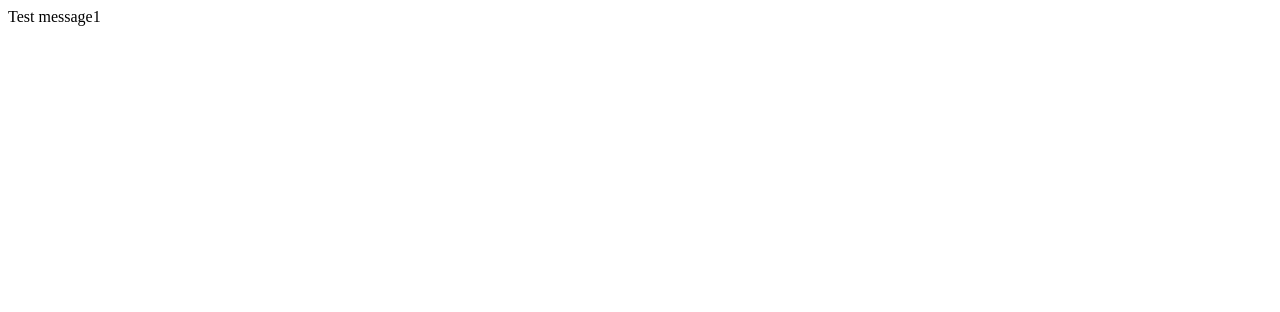
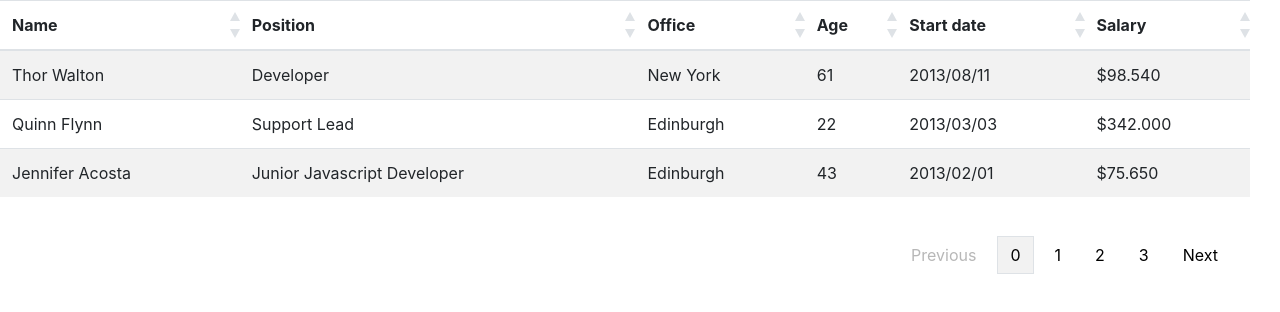
Before and after one commit to Arver1/Table, a React app: page / in a window 1280 px wide. Built offline with nearby package versions, Linux system fonts and the light colour scheme.

Commit message:
added output and pagination

```diff
--- a/index.html
+++ b/index.html
@@ -3,9 +3,10 @@
 <head>
   <meta charset="UTF-8">
   <title>Table</title>
+  <link rel="stylesheet" href="https://stackpath.bootstrapcdn.com/bootstrap/4.1.3/css/bootstrap.min.css" integrity="sha384-MCw98/SFnGE8fJT3GXwEOngsV7Zt27NXFoaoApmYm81iuXoPkFOJwJ8ERdknLPMO" crossorigin="anonymous">
 </head>
 <body>
-<div id="container"></div>
+<div id="container" class="container-fluid h-100"></div>
 <script src="build/bundle.js"></script>
 </body>
 </html>
--- a/src/components/App.js
+++ b/src/components/App.js
@@ -1,7 +1,74 @@
-import React from 'react';
+import React, { PureComponent } from 'react';
+import PropTypes from 'prop-types';
+import WorkerList from './WorkerList';
+import Pagination from './Pagination';
+import isNumber from '../util';
 
-function App() {
-  return <div>Test message1</div>;
+Date.prototype.format = function(format = 'yyyy-mm-dd') {
+  const replaces = {
+    yyyy: this.getFullYear(),
+    mm: ('0' + (this.getMonth() + 1)).slice(-2),
+    dd: ('0' + this.getDate()).slice(-2),
+    hh: ('0' + this.getHours()).slice(-2),
+    MM: ('0' + this.getMinutes()).slice(-2),
+    ss: ('0' + this.getSeconds()).slice(-2),
+  };
+  let result = format;
+  for (const replace in replaces) {
+    result = result.replace(replace, replaces[replace]);
+  }
+  return result;
+};
+
+class App extends PureComponent {
+  static propTypes = {
+    workers: PropTypes.array,
+  };
+  constructor(props) {
+    super(props);
+    this.state = {
+      workers: this.props.workers,
+      activePage: 0,
+    };
+    this.pageMax = 3;
+  }
+
+  changePage = value => {
+    if (!isNumber(value)) return;
+    this.setState({
+      activePage: value,
+    });
+  };
+
+  sortWorkers = (field, direction, compareF) => {
+    const f = compareF
+      ? compareF
+      : (a, b) => {
+          if (a[field] === b[field]) {
+            return 0;
+          }
+          return a[field] > b[field] ? direction : direction * -1;
+        };
+    this.setState({
+      workers: [...this.state.workers].sort(f),
+    });
+  };
+
+  render() {
+    const index = this.state.activePage * this.pageMax;
+    const workers = this.state.workers.slice(index, index + this.pageMax);
+    return (
+      <main className="row h-100 table-responsive">
+        <WorkerList workers={workers} sortWorkers={this.sortWorkers} />
+        <Pagination
+          total={this.state.workers.length}
+          pageMax={this.pageMax}
+          changePage={this.changePage}
+          activePage={this.state.activePage}
+        />
+      </main>
+    );
+  }
 }
 
 export default App;
--- /dev/null
+++ b/src/components/Pagination.js
@@ -0,0 +1,50 @@
+import React from 'react';
+
+function Pagination({ total, pageMax, changePage, activePage }) {
+  const amount = Math.ceil(total / pageMax);
+  function getBody() {
+    return [...new Array(amount)].map((it, index) => {
+      const name = index === activePage ? 'Pagination__item--active' : '';
+      return (
+        <button
+          key={index}
+          value={index}
+          className={'Pagination__item ' + name}
+        >
+          {index}
+        </button>
+      );
+    });
+  }
+
+  function togglePage(e) {
+    if (e.target.tagName.toLowerCase() !== 'button') return;
+    let value = e.target.value;
+    if (value === 'next') value = activePage + 1;
+    if (value === 'prev') value = activePage - 1;
+    if (value < 0 || value > amount) return;
+    changePage(+value);
+  }
+
+  return (
+    <div onClick={togglePage} className="Pagination">
+      <button
+        className="Pagination__item"
+        value="prev"
+        disabled={activePage === 0}
+      >
+        Previous
+      </button>
+      {getBody()}
+      <button
+        className="Pagination__item"
+        value="next"
+        disabled={activePage === amount - 1}
+      >
+        Next
+      </button>
+    </div>
+  );
+}
+
+export default Pagination;
--- a/src/components/Root.js
+++ b/src/components/Root.js
@@ -1,8 +1,8 @@
 import React from 'react';
 import App from './App';
 
-function Root() {
-  return <App />;
+function Root(props) {
+  return <App {...props} />;
 }
 
 export default Root;
--- /dev/null
+++ b/src/components/Worker.js
@@ -0,0 +1,33 @@
+import React from 'react';
+import PropTypes from 'prop-types';
+
+function Worker(props) {
+  const {
+    worker: { name, position, office, age, start_date, salary },
+  } = props;
+  return (
+    <tr
+      key={`id${Math.random()
+        .toString(16)
+        .slice(2)}`}
+    >
+      <td>{name}</td>
+      <td>{position}</td>
+      <td>{office}</td>
+      <td>{age}</td>
+      <td>{new Date(start_date).format('yyyy/mm/dd')}</td>
+      <td>${salary}</td>
+    </tr>
+  );
+}
+
+Worker.propTypes = {
+  name: PropTypes.string,
+  position: PropTypes.string,
+  office: PropTypes.string,
+  age: PropTypes.number,
+  start_date: PropTypes.instanceOf(Date),
+  salary: PropTypes.number,
+};
+
+export default Worker;
--- /dev/null
+++ b/src/components/WorkerList.js
@@ -0,0 +1,142 @@
+import React, { PureComponent } from 'react';
+import PropTypes from 'prop-types';
+import Worker from './Worker';
+
+class WorkerList extends PureComponent {
+  static propTypes = {
+    workers: PropTypes.array,
+  };
+  constructor(props) {
+    super(props);
+    this.state = {
+      data: this.props.workers,
+    };
+    this.direction = {
+      name: true,
+      position: true,
+      office: true,
+      age: true,
+      start_date: true,
+      salary: true,
+    };
+    this.lastActive = null;
+  }
+
+  getBody = workers => {
+    return workers.map(worker => (
+      <Worker
+        worker={worker}
+        key={`id${Math.random()
+          .toString(16)
+          .slice(2)}`}
+      />
+    ));
+  };
+
+  sortByDate = () => {
+    const field = 'start_date'
+    const direction = this.direction[field] ? 1 : -1;
+    const compareF = (a, b) => {
+      const first = +new Date(a[field]);
+      const second = +new Date(b[field]);
+      if (first === second) {
+        return 0;
+      }
+      return first > second ? direction : direction * -1;
+    };
+    this.sortByField(null, compareF);
+    this.direction[field] = !this.direction[field];
+    this.lastActive = field;
+  };
+
+  sortByField = (field, compareF) => {
+    const { sortWorkers } = this.props;
+    const direction = this.direction[field] ? 1 : -1;
+    this.direction[field] = !this.direction[field];
+    this.lastActive = field;
+    sortWorkers(field, direction, compareF);
+  };
+
+  sortByName = () => {
+    this.sortByField('name');
+  };
+
+  sortByPosition = () => {
+    this.sortByField('position');
+  };
+
+  sortByOffice = () => {
+    this.sortByField('office');
+  };
+
+  sortByAge = () => {
+    this.sortByField('age');
+  };
+
+  sortBySalary = () => {
+    const field = 'salary';
+    const direction = this.direction['salary'] ? 1 : -1;
+    const compareF = (a, b) => {
+      const first = +a[field].replace('$', '');
+      const second = +b[field].replace('$', '');
+      if (first === second) {
+        return 0;
+      }
+      return first > second ? direction : direction * -1;
+    };
+    this.sortByField(null, compareF);
+    this.direction[field] = !this.direction[field];
+    this.lastActive = field;
+  };
+
+  defineActive = field =>
+    this.lastActive === field
+      ? this.direction[this.lastActive]
+        ? 'down'
+        : null
+      : null;
+
+  render() {
+    return (
+      <table className="table table-striped table-hover">
+        <thead>
+          <tr>
+            <th onClick={this.sortByName} className={this.defineActive('name')}>
+              Name
+            </th>
+            <th
+              onClick={this.sortByPosition}
+              className={this.defineActive('position')}
+            >
+              Position
+            </th>
+            <th
+              onClick={this.sortByOffice}
+              className={this.defineActive('office')}
+            >
+              Office
+            </th>
+            <th onClick={this.sortByAge} className={this.defineActive('age')}>
+              Age
+            </th>
+            <th
+              onClick={this.sortByDate}
+              className={this.defineActive('start_date')}
+            >
+              Start date
+            </th>
+            <th
+              onClick={this.sortBySalary}
+              className={this.defineActive('salary')}
+            >
+              Salary
+            </th>
+          </tr>
+        </thead>
+        <tbody>{this.getBody(this.props.workers)}</tbody>
+      </table>
+    );
+  }
+}
+
+export default WorkerList;
--- /dev/null
+++ b/src/css/style.css
@@ -0,0 +1,93 @@
+h1,
+h2,
+h3,
+h4,
+h5,
+h6,
+ul,
+ol,
+p,
+fieldset,
+legend {
+    margin: 0;
+    padding: 0;
+}
+li {
+    list-style-type: none;
+}
+html, body {
+    width: 100%;
+    height: 100%;
+}
+.table {
+    cursor: pointer;
+    margin-bottom: 40px;
+}
+th {
+    position: relative;
+}
+th::before {
+    content: '';
+    display: block;
+    position: absolute;
+    border: 5px solid transparent;
+    border-top: 9px solid #dee2e6;
+    bottom: 6px;
+    right: 0;
+}
+th::after {
+    content: '';
+    display: block;
+    position: absolute;
+    border: 5px solid transparent;
+    border-bottom: 9px solid #dee2e6;
+    top: 6px;
+    right: 0;
+}
+.down::before {
+    content: '';
+    display: block;
+    position: absolute;
+    border: 5px solid transparent;
+    border-top: 9px solid #7C81DB;
+    bottom: 6px;
+    right: 0;
+}
+.Pagination {
+    text-align: right;
+    padding: 0 20px 0 0;
+}
+.Pagination__item {
+    display: inline-block;
+    vertical-align: top;
+    padding: 6px 12px;
+    font-size: 1rem;
+    border: none;
+    outline: none;
+    background: transparent;
+    cursor: pointer;
+}
+.Pagination__item + .Pagination__item {
+    margin-left: 10px;
+}
+.Pagination__item:disabled {
+    cursor: default;
+}
+.Pagination__item:focus {
+    outline: none;
+}
+.Pagination__item:disabled:hover {
+    background: transparent;
+    outline: none;
+}
+.Pagination__item:hover {
+    background: #F2F2F2;
+    outline: 1px solid #dee2e6;
+}
+.Pagination__item--active:focus {
+    outline: 1px solid #dee2e6;
+}
+.Pagination__item--active {
+    background: #F2F2F2;
+    outline: 1px solid #dee2e6;
+}
--- a/src/index.js
+++ b/src/index.js
@@ -1,5 +1,7 @@
 import React from 'react';
 import { render } from 'react-dom';
 import Root from './components/Root';
+import './css/style.css';
+import workers from './workers';
 
-render(<Root />, document.getElementById('container'));
+render(<Root workers={workers} />, document.getElementById('container'));
--- /dev/null
+++ b/src/util.js
@@ -0,0 +1,3 @@
+export default function isNumber(value) {
+  return !isNaN(value) && isFinite(value);
+}
--- /dev/null
+++ b/src/workers.json
@@ -0,0 +1,82 @@
+[
+  {
+    "name": "Thor Walton",
+    "position": "Developer",
+    "office": "New York",
+    "age": 61,
+    "start_date": "2013-08-11T09:00:20.000Z",
+    "salary": "98.540"
+  },
+  {
+    "name": "Quinn Flynn",
+    "position": "Support Lead",
+    "office": "Edinburgh",
+    "age": 22,
+    "start_date": "2013-03-03T09:00:20.000Z",
+    "salary": "342.000"
+  },
+  {
+    "name": "Jennifer Acosta",
+    "position": "Junior Javascript Developer",
+    "office": "Edinburgh",
+    "age": 43,
+    "start_date": "2013-02-01T09:00:20.000Z",
+    "salary": "75.650"
+  },
+  {
+    "name": "Haley Kennedy",
+    "position": "Senior Marketing Designer",
+    "office": "London",
+    "age": 43,
+    "start_date": "2012-12-18T09:00:20.000Z",
+    "salary": "313.500"
+  },
+  {
+    "name": "Brielle Williamson",
+    "position": "Integration Specialist",
+    "office": "New York",
+    "age": 61,
+    "start_date": "2012-12-02T09:00:20.000Z",
+    "salary": "372.000"
+  },
+  {
+    "name": "Michael Silva",
+    "position": "Marketing Designer",
+    "office": "London",
+    "age": 66,
+    "start_date": "2012-11-27T09:00:20.000Z",
+    "salary": "198.500"
+  },
+  {
+    "name": "Bradley Greer",
+    "position": "Software Engineer",
+    "office": "London",
+    "age": 41,
+    "start_date": "2012-10-13T09:00:20.000Z",
+    "salary": "132.000"
+  },
+  {
+    "name": "Dai Rios",
+    "position": "Personnel Lead",
+    "office": "Edinburgh",
+    "age": 35,
+    "start_date": "2012-09-26T09:00:20.000Z",
+    "salary": "217.500"
+  },
+  {
+    "name": "Herrod Chandler",
+    "position": "Sales Assistant",
+    "office": "San Francisco",
+    "age": 59,
+    "start_date": "2012-08-06T09:00:20.000Z",
+    "salary": "137.500"
+  },
+  {
+    "name": "Zorita Serrano",
+    "position": "Software Engineer",
+    "office": "San Francisco",
+    "age": 56,
+    "start_date": "2012-06-01T09:00:20.000Z",
+    "salary": "115.000"
+  }
+]
--- a/webpack.config.js
+++ b/webpack.config.js
@@ -60,11 +60,6 @@ module.exports = (env, argv) => {
           }
         },
         'postcss-loader',
-        {
-          loader: "sass-loader", options: {
-            sourceMap: true
-          }
-        }
       ],
     });
     return conf;
@@ -76,7 +71,6 @@ module.exports = (env, argv) => {
       MiniCssExtractPlugin.loader,
       'css-loader',
       'postcss-loader',
-      'sass-loader'
     ],
   });
   return conf;
```
